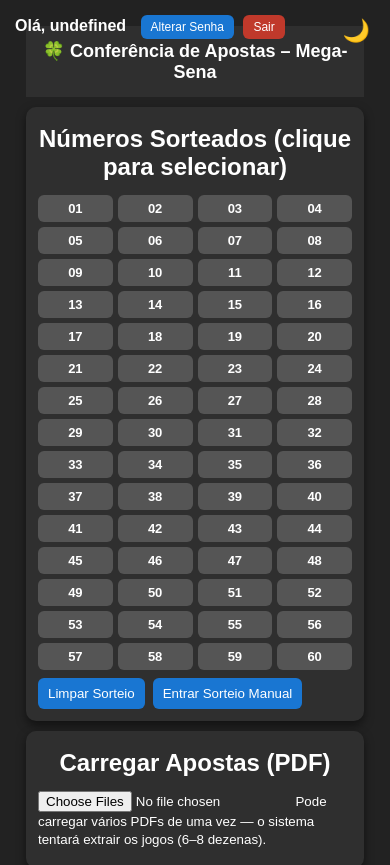
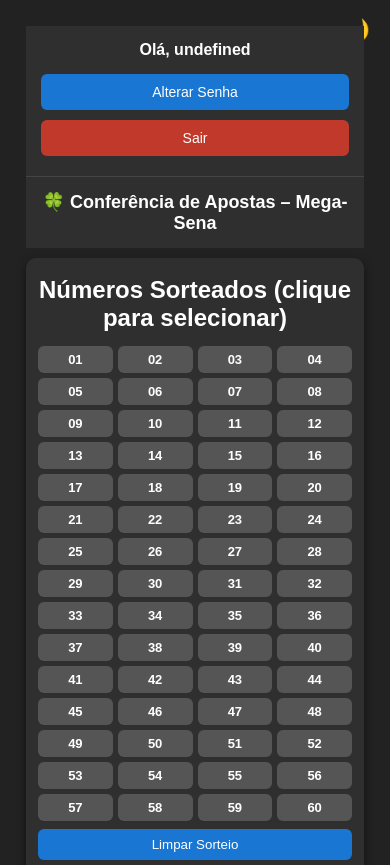
Before and after one commit to isaiasrocha02/mg, a website: page app.html in a window 390 px wide. Shown: the top 865 px of the page. Drawn offline with Linux system fonts and the light colour scheme; no server answers; sample sign-in values are in the browser's storage.

Commit message:
responsivo

```diff
--- a/app.html
+++ b/app.html
@@ -15,7 +15,7 @@
 <body>
 <button id="btnTema" onclick="alternarTema()" class="tema-btn">🌙</button>
 
-<div style="position:absolute; top:15px; left:15px; z-index:100;">
+<div class="user-controls">
   <span id="userGreeting" style="font-weight:bold; margin-right:10px;"></span>
   <button onclick="abrirModalSenha()" style="padding:5px 10px; font-size:12px; margin-right:5px;">Alterar Senha</button>
   <button onclick="logout()" class="danger" style="padding:5px 10px; font-size:12px;">Sair</button>
--- a/style.css
+++ b/style.css
@@ -332,3 +332,59 @@
   text-align: left;
 }
 table.admin-table th { background: #444; }
+
+/* ===================== */
+/* AJUSTES MOBILE EXTRAS */
+/* ===================== */
+
+.user-controls {
+  position: absolute;
+  top: 15px;
+  left: 15px;
+  z-index: 100;
+  display: flex;
+  align-items: center;
+}
+
+@media (max-width: 600px) {
+  .user-controls {
+    position: relative;
+    top: 0;
+    left: 0;
+    flex-direction: column;
+    align-items: stretch;
+    background: #2f2f2f;
+    padding: 15px;
+    width: 100%;
+    box-sizing: border-box;
+    border-bottom: 1px solid #444;
+  }
+
+  .user-controls span {
+    text-align: center;
+    margin-bottom: 10px;
+    display: block;
+    margin-right: 0 !important;
+  }
+
+  .user-controls button {
+    width: 100%;
+    margin: 5px 0 !important;
+    padding: 10px !important;
+    font-size: 14px !important;
+  }
+
+  .login-container {
+    width: 90%;
+    margin: 20px auto;
+    padding: 20px;
+  }
+
+  .sorteio-controls, .manual-actions {
+    flex-direction: column;
+  }
+
+  .sorteio-controls button, .manual-actions button {
+    width: 100%;
+  }
+}
```
